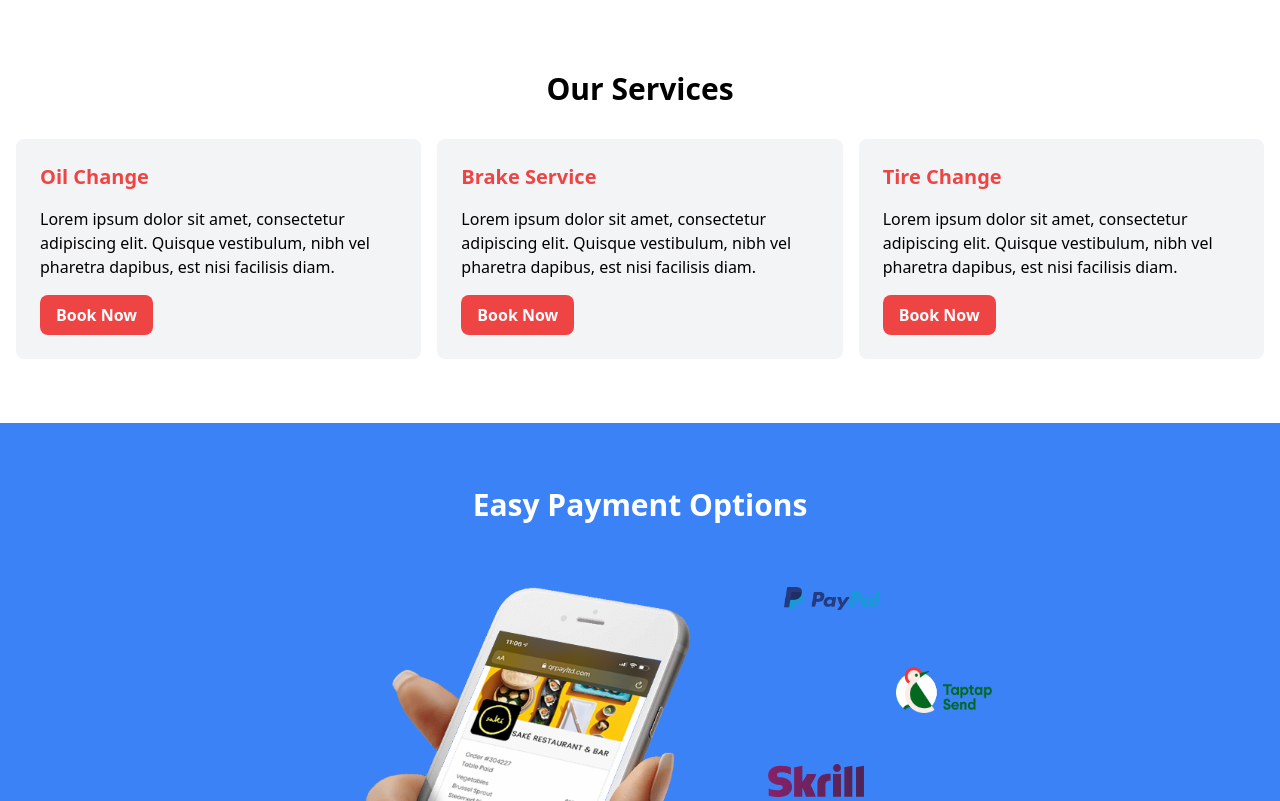
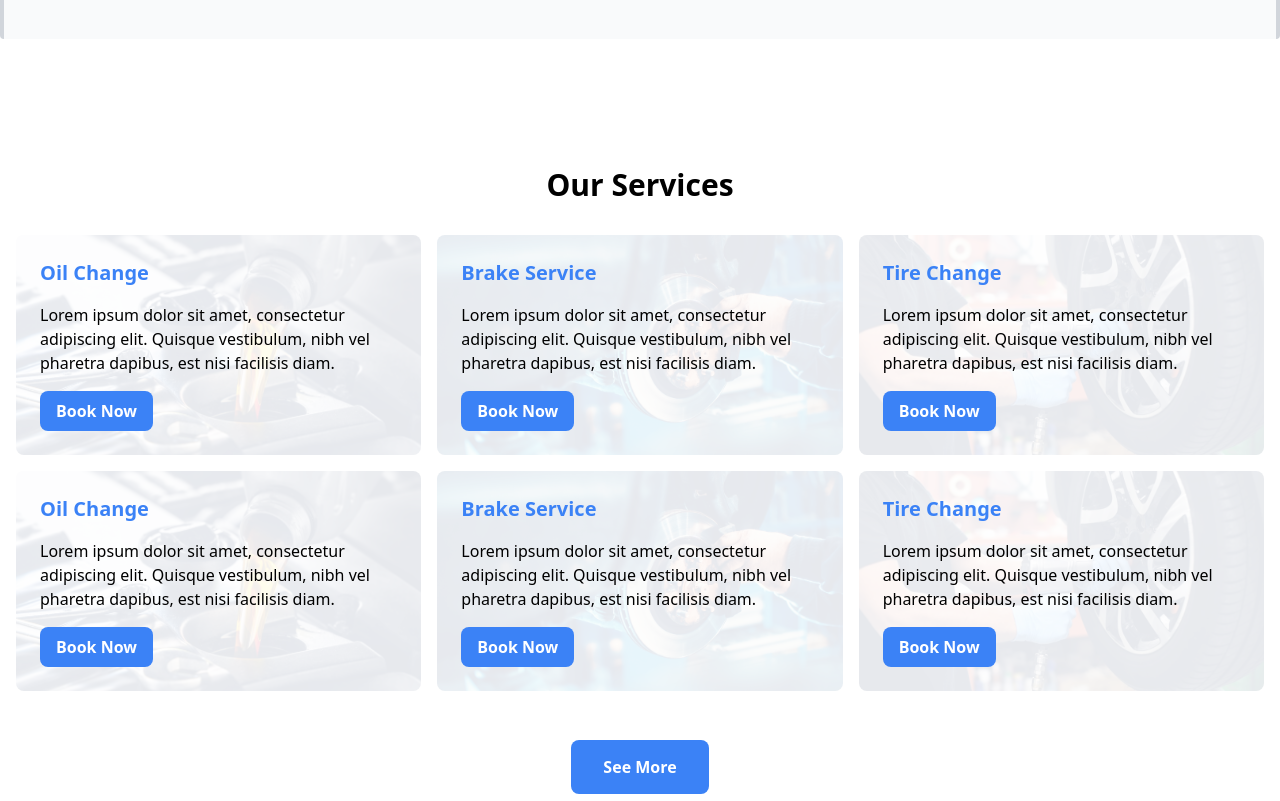
Before and after one commit to Md-Rakib-Rayhan/Vehicle-Servicing, a website: page static/public/main.html in a window 1280 px wide. Shown: the part 1480-2281 px from the top of the page. Drawn offline with Linux system fonts and the light colour scheme.

Commit message:
update 1.0

```diff
--- a/static/public/main.html
+++ b/static/public/main.html
@@ -11,7 +11,7 @@
 <body>
     <!-- Navigation bar -->
 
-    <nav class="bg-slate-700 shadow-lg fixed w-full z-20">
+    <nav class="bg-sky-700 shadow-lg fixed w-full z-20">
         <div class="container mx-auto px-4">
             <div class="flex justify-between items-center py-4">
                 <div>
@@ -115,7 +115,7 @@
                 <button class="bg-blue-500 text-white font-semibold rounded-t hover:bg-blue-600 py-2 px-4">You Can Come to Us</button>
             </div>
             <div class="bg-gray-50 pt-8 px-4 rounded  border-gray-300 border-x-4">
-                <div class="flex flex-wrap -mx-4">
+                <div class="flex flex-wrap md:py-12 -mx-4">
                     <div class="md:w-1/3 px-4 mb-8">
                         <div class="bg-white border-blue-200 border-x-4 rounded-lg shadow-lg p-8">
                             <div class="flex items-center mb-4">
@@ -159,23 +159,44 @@
             <h2 class="text-3xl font-bold text-center mb-8">Our Services</h2>
             <div class="grid grid-cols-1 md:grid-cols-3 gap-4">
                 <!-- Service card 1 -->
-                <div class="bg-gray-100 rounded-lg p-6">
-                    <h3 class="text-xl text-red-500 font-semibold mb-4">Oil Change</h3>
+                <div class="bg-img0 bg-gray-100 rounded-lg p-6">
+                    <h3 class="text-xl text-blue-500 font-semibold mb-4">Oil Change</h3>
                     <p class="mb-4">Lorem ipsum dolor sit amet, consectetur adipiscing elit. Quisque vestibulum, nibh vel pharetra dapibus, est nisi facilisis diam.</p>
-                    <button class="px-4 py-2 rounded-lg bg-red-500 text-white font-semibold">Book Now</button>
+                    <button class="px-4 py-2 rounded-lg bg-blue-500 text-white font-semibold">Book Now</button>
                 </div>
                 <!-- Service card 2 -->
-                <div class="bg-gray-100 rounded-lg p-6">
-                    <h3 class="text-xl text-red-500 font-semibold mb-4">Brake Service</h3>
+                <div class="bg-img1 bg-gray-100 rounded-lg p-6">
+                    <h3 class="text-xl text-blue-500 font-semibold mb-4">Brake Service</h3>
                     <p class="mb-4">Lorem ipsum dolor sit amet, consectetur adipiscing elit. Quisque vestibulum, nibh vel pharetra dapibus, est nisi facilisis diam.</p>
-                    <button class="px-4 py-2 rounded-lg bg-red-500 text-white font-semibold">Book Now</button>
+                    <button class="px-4 py-2 rounded-lg bg-blue-500 text-white font-semibold">Book Now</button>
                 </div>
                 <!-- Service card 3 -->
-                <div class="bg-gray-100 rounded-lg p-6">
-                    <h3 class="text-xl text-red-500 font-semibold mb-4">Tire Change</h3>
+                <div class="bg-img2 bg-gray-100 rounded-lg p-6">
+                    <h3 class="text-xl text-blue-500 font-semibold mb-4">Tire Change</h3>
                     <p class="mb-4">Lorem ipsum dolor sit amet, consectetur adipiscing elit. Quisque vestibulum, nibh vel pharetra dapibus, est nisi facilisis diam.</p>
-                    <button class="px-4 py-2 rounded-lg bg-red-500 text-white font-semibold">Book Now</button>
+                    <button class="px-4 py-2 rounded-lg bg-blue-500 text-white font-semibold">Book Now</button>
                 </div>
+                <!-- Service card 1 -->
+                <div class="bg-img0 bg-gray-100 rounded-lg p-6">
+                    <h3 class="text-xl text-blue-500 font-semibold mb-4">Oil Change</h3>
+                    <p class="mb-4">Lorem ipsum dolor sit amet, consectetur adipiscing elit. Quisque vestibulum, nibh vel pharetra dapibus, est nisi facilisis diam.</p>
+                    <button class="px-4 py-2 rounded-lg bg-blue-500 text-white font-semibold">Book Now</button>
+                </div>
+                <!-- Service card 2 -->
+                <div class="bg-img1 bg-gray-100 rounded-lg p-6">
+                    <h3 class="text-xl text-blue-500 font-semibold mb-4">Brake Service</h3>
+                    <p class="mb-4">Lorem ipsum dolor sit amet, consectetur adipiscing elit. Quisque vestibulum, nibh vel pharetra dapibus, est nisi facilisis diam.</p>
+                    <button class="px-4 py-2 rounded-lg bg-blue-500 text-white font-semibold">Book Now</button>
+                </div>
+                <!-- Service card 3 -->
+                <div class="bg-img2 bg-gray-100 rounded-lg p-6">
+                    <h3 class="text-xl text-blue-500 font-semibold mb-4">Tire Change</h3>
+                    <p class="mb-4">Lorem ipsum dolor sit amet, consectetur adipiscing elit. Quisque vestibulum, nibh vel pharetra dapibus, est nisi facilisis diam.</p>
+                    <button class="px-4 py-2 rounded-lg bg-blue-500 text-white font-semibold">Book Now</button>
+                </div>
+            </div>
+            <div class="text-center my-16">
+                <a href="#" class="px-8 py-4  rounded-lg bg-blue-500 text-white font-semibold">See More</a>
             </div>
         </div>
     </section>
--- a/static/src/tail.css
+++ b/static/src/tail.css
@@ -74,4 +74,25 @@
   -webkit-backdrop-filter: blur(5px);
   border: 1px solid rgba(255, 255, 255, 0.24);
 }
+
+
+.bg-img0{
+  background-image: url('../public/img/oil-change.jpg');
+  width: 100%;
+  background-size: cover;
+  background-blend-mode: overlay;
+}
+.bg-img1{
+  background-image: url('../public/img/brake-service.jpg');
+  width: 100%;
+  background-size: cover;
+  background-blend-mode: overlay;
+}
+.bg-img2{
+  background-image: url('../public/img/tire-change.jpg');
+  width: 100%;
+  background-size: cover;
+  background-blend-mode: overlay;
+}
+
 @tailwind utilities;
```
Also changed, not shown: static/public/img/brake-service.jpg (added), static/public/img/oil-change.jpg (added), static/public/img/tire-change.jpg (added), static/public/tail.css.
